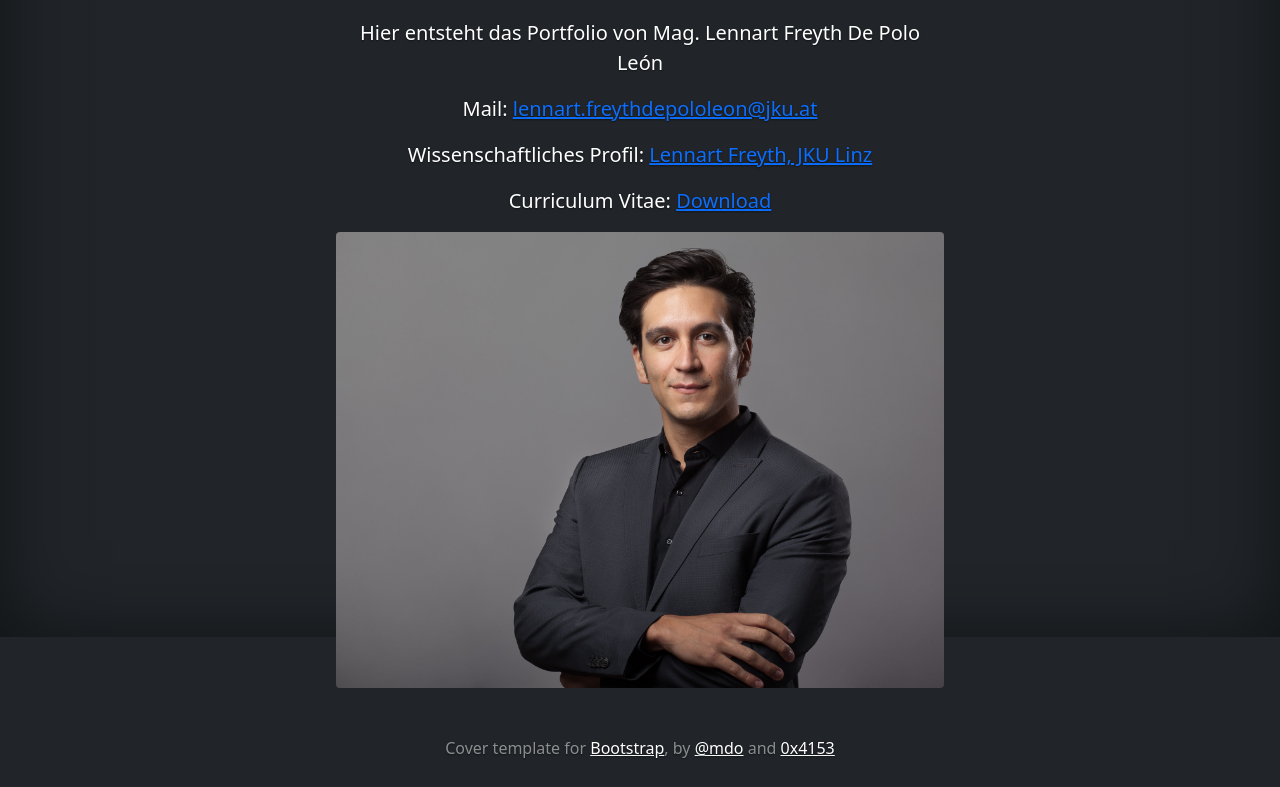
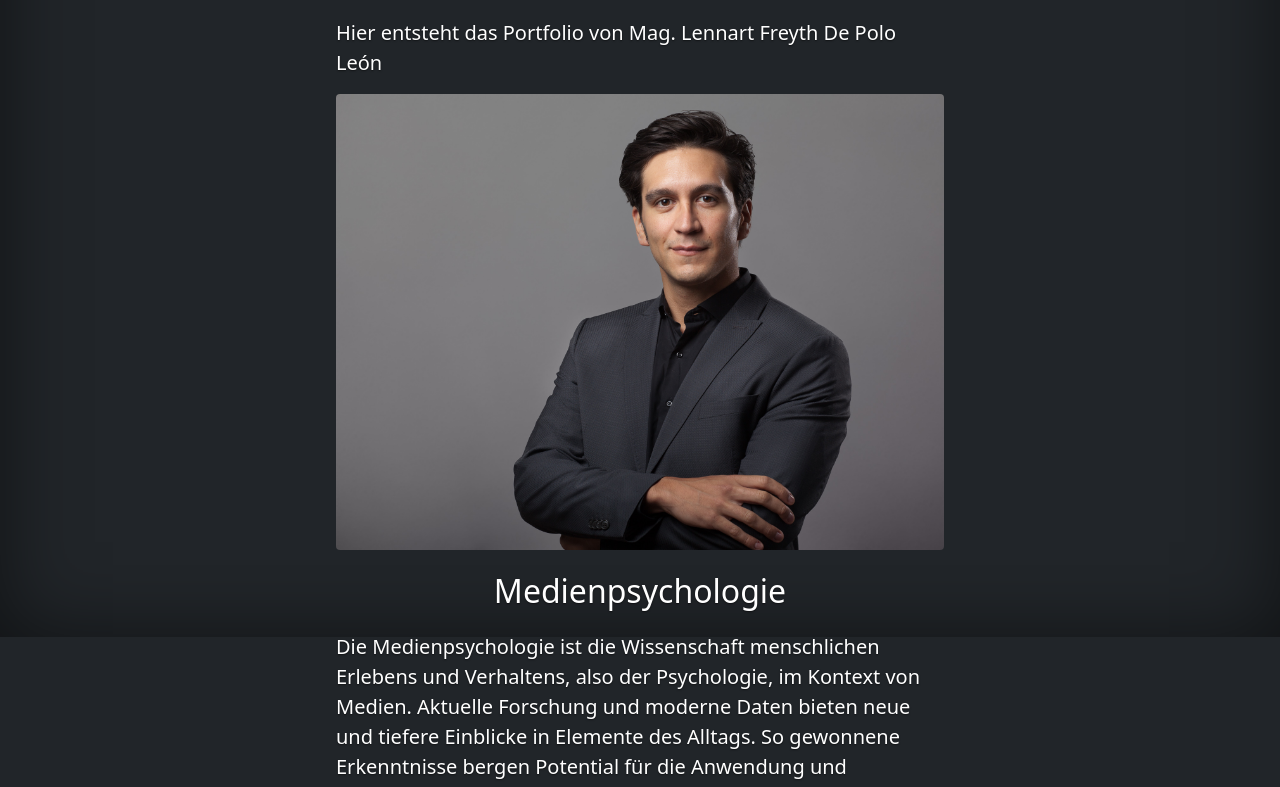
Before and after one commit to 0x492559F64E/medienpsychologie-freyth, a website built with Parcel: page index.html in a window 1280 px wide. Shown: the part 163-950 px from the top of the page. Built offline with nearby package versions, Linux system fonts and the light colour scheme.

Commit message:
Landing page design; content

```diff
--- a/index.html
+++ b/index.html
@@ -38,6 +38,8 @@
         font-size: 3.5rem;
       }
     }
+
+    .content-with-Header {}
   </style>
 
 
@@ -48,7 +50,7 @@
   <meta name="theme-color" content="#fafafa">
 </head>
 
-<body class="d-flex h-100 text-center text-white bg-dark">
+<body class="d-flex h-100 text-white bg-dark">
 
   <div class="cover-container d-flex w-100 h-100 p-3 mx-auto flex-column">
     <header class="mb-5">
@@ -63,27 +65,25 @@
     </header>
 
     <main class="px-3 mb-5">
-      <h1>Aktuelles</h1>
+      <h1 class="text-center">Aktuelles</h1>
       <p class="lead">Hier entsteht das Portfolio von Mag. Lennart Freyth De Polo León</p>
+
+      <img src="img/MG_2128.jpg" class="img-fluid rounded" alt="Picture of Lennart Freyth" />
+
+      <h1 class="text-center">Medienpsychologie</h1>
       <p class="lead">
-        Mail:
-        <a href="mailto: lennart.freythdepololeon@jku.at" class="lead">lennart.freythdepololeon@jku.at</a>
+        Die Medienpsychologie ist die Wissenschaft menschlichen Erlebens und Verhaltens, also der Psychologie, im
+        Kontext von Medien. Aktuelle Forschung und moderne Daten bieten neue und tiefere Einblicke in Elemente des
+        Alltags. So gewonnene Erkenntnisse bergen Potential für die Anwendung und Erfahrungsgestaltung von Werbung,
+        Online-Kaufverhalten über Mitarbeiterbindung bis zur Politberatung.
       </p>
-      <p class="lead">
-        Wissenschaftliches Profil:
-        <a href="http://aom.jku.at/uber-uns/mitarbeiter/lennart-freyth-de-polo-leon/" class="lead">Lennart Freyth, JKU Linz</a>
-      </p>
-      <p class="lead">
-        Curriculum Vitae:
-        <a href="/files/Lebenslauf - Freyth de Polo León.pdf" class="lead">Download</a>
-      </p>
-      <img src="img/MG_2128.jpg" class="img-fluid rounded" alt="Picture of Lennart Freyth" />
+
     </main>
 
-    <footer class="mt-auto text-white-50">
+    <footer class="mt-auto text-center text-white-50">
       <p>Cover template for <a href="https://getbootstrap.com/" class="text-white">Bootstrap</a>, by <a
           href="https://twitter.com/mdo" class="text-white">@mdo</a> and <a href="https://github.com/0x492559F64E"
-         class="text-white">0x4153</a></p>
+          class="text-white">0x4153</a></p>
     </footer>
   </div>
 
```
